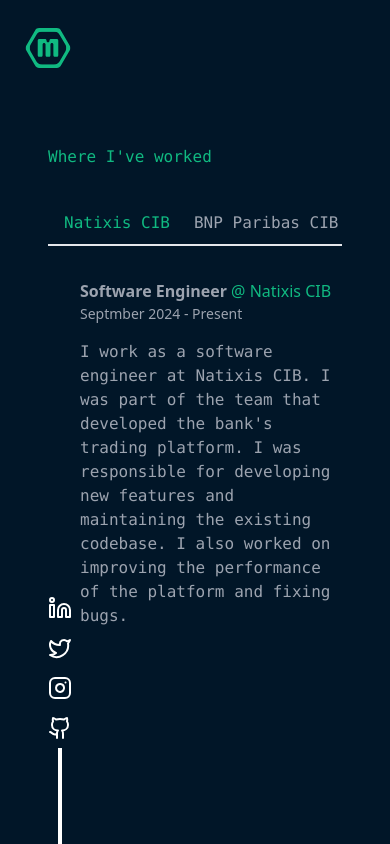
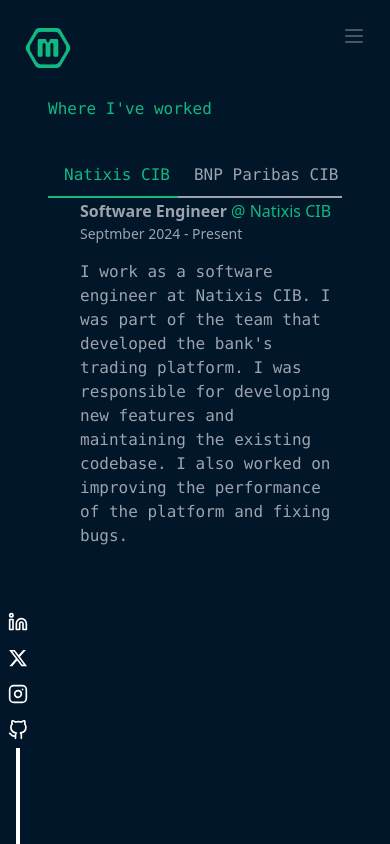
Before and after one commit to MehdiBenfredj/portfolio, a React (Vite) app: page /experience in a window 390 px wide. Built offline with nearby package versions, Linux system fonts and the light colour scheme.

Commit message:
mobile version ok

```diff
--- a/package.json
+++ b/package.json
@@ -14,6 +14,7 @@
     "lucide-react": "^0.454.0",
     "react": "^18.3.1",
     "react-dom": "^18.3.1",
+    "react-icons": "^5.3.0",
     "react-responsive": "^10.0.0",
     "react-router-dom": "^6.27.0"
   },
--- a/src/components/Employer.jsx
+++ b/src/components/Employer.jsx
@@ -5,10 +5,10 @@
     setActive(index);
   };
 
-  const className = `flex text-nowrap leading-relaxed font-mono text-base p-2 pl-4 border-b-2 md:border-b-0 md:border-l-2 hover:text-emerald-500 hover:border-emerald-500 hover:bg-slate-700/50 ${
+  const className = `text-nowrap leading-relaxed font-mono text-base p-2 pl-4 border-b-2 md:border-b-0 md:border-l-2 hover:text-emerald-500 hover:border-emerald-500 hover:bg-slate-700/50 ${
     isActive
-      ? "border-l-emerald-500 text-emerald-500"
-      : "border-l-gray-400 text-gray-400 "
+      ? "border-emerald-500 text-emerald-500"
+      : "border-gray-400 text-gray-400 "
   }`;
   return <p className={className}>{name}</p>;
 }
--- a/src/components/NavElement.jsx
+++ b/src/components/NavElement.jsx
@@ -1,9 +1,9 @@
 import React from "react";
 import { Link } from "react-router-dom";
 
-export default function NavElement({ id, title, path }) {
+export default function NavElement({ id, title, path, handleCloseMenu }) {
   return (
-    <Link to={path} className="px-3 flex items-center">
+    <Link to={path} className="px-3 flex items-center pt-4 lg:pt-0" onClick={() => handleCloseMenu(false)}>
       <p className="text-emerald-500 font-mono">{id}. </p>
       <p className="hover:text-slate-100 font-mono">{title}</p>
     </Link>
--- a/src/components/Navbar.jsx
+++ b/src/components/Navbar.jsx
@@ -2,8 +2,7 @@
 import logo from "./../assets/M.svg";
 import NavElement from "./NavElement";
 import { Link } from "react-router-dom";
-import { Menu, X } from 'lucide-react';
-
+import { Menu, X } from "lucide-react";
 
 export default function Navbar() {
   const [isOpen, setIsOpen] = useState(false);
@@ -59,7 +58,7 @@
           </div>
         </div>
         {/* Mobile Menu Button */}
-        <div className="hidden">
+        <div className="lg:hidden">
           <button
             onClick={() => setIsOpen(!isOpen)}
             className="inline-flex items-center justify-center p-2 rounded-md text-gray-600 hover:text-gray-900 hover:bg-gray-100 focus:outline-none focus:ring-2 focus:ring-inset focus:ring-gray-500"
@@ -72,6 +71,34 @@
           </button>
         </div>
       </div>
+      {/* Routes */}
+      {/* Mobile Menu */}
+      <div className=" flex flex-col lg:hidden">
+        {isOpen && (
+          <div>
+            <NavElement
+              id="01"
+              title="About"
+              path="/about"
+              handleCloseMenu={setIsOpen}
+            ></NavElement>
+            <NavElement
+              id="02"
+              title="Experience"
+              path="/experience"
+            ></NavElement>
+            <NavElement id="03" title="Contact" path="contact"></NavElement>
+            <div>
+              <button
+                onClick={handleDownload}
+                className="px-3 pt-4 rounded-lg text-emerald-500 text-lg leading-relaxed font-mono hover:text-white transition-all"
+              >
+                Download my resume
+              </button>
+            </div>
+          </div>
+        )}
+      </div>
     </div>
   );
 }
--- a/src/components/Socials.jsx
+++ b/src/components/Socials.jsx
@@ -1,20 +1,26 @@
 import React from 'react'
-import { Linkedin, Twitter, Instagram, Github } from "lucide-react";
+import { FaXTwitter } from "react-icons/fa6";
+import { FiLinkedin, FiInstagram, FiGithub } from "react-icons/fi";
+import { useMediaQuery } from "react-responsive";
+
 
 export default function Socials() {
+  const isTabletOrMobile = useMediaQuery({ query: "(max-width: 1224px)" });
+  const iconsSize = isTabletOrMobile ? '20' : '24';
+
   return (
-	<div className="fixed bottom-0 left-0 text-white flex flex-col items-center  pl-10">
+	<div className="fixed bottom-0 left-0 text-white flex flex-col items-center  md:pl-10">
         <a href="https://www.linkedin.com/in/mehdi-benfredj/">
-          <Linkedin className="m-2 hover:fill-white transition ease-in-out hover:rotate-45" />
+          <FiLinkedin size={iconsSize} className="m-2 hover:fill-white transition ease-in-out hover:rotate-45" />
         </a>
         <a href="https://x.com/BenfredjMehdi">
-          <Twitter className="m-2 hover:fill-white transition ease-in-out hover:rotate-45" />
+          <FaXTwitter size={iconsSize} className="m-2 hover:fill-white transition ease-in-out hover:rotate-45" />
         </a>
         <a href="https://www.instagram.com/mehdi.bnfrdj/">
-          <Instagram className="m-2 hover:fill-white transition ease-in-out hover:rotate-45" />
+          <FiInstagram size={iconsSize} className="m-2 hover:fill-white transition ease-in-out hover:rotate-45" />
         </a>
         <a href="https://github.com/MehdiBenfredj">
-          <Github className="m-2 hover:fill-white transition ease-in-out hover:rotate-45" />
+          <FiGithub size={iconsSize} className="m-2 hover:fill-white transition ease-in-out hover:rotate-45" />
         </a>
         <hr className="w-1 h-24 bg-white border-none"></hr>
       </div>
--- a/src/routes/Experience.jsx
+++ b/src/routes/Experience.jsx
@@ -7,11 +7,11 @@
   const [active, setActive] = useState(0);
 
   return (
-    <div className=" flex flex-col md:items-center w-full p-12 xl:px-56 lg:py-44">
-      <div>
-        <p className=" text-emerald-500 font-mono ">Where I've worked</p>
+    <div className=" flex flex-col w-full px-12 xl:px-56 lg:py-44">
+      <p className=" text-emerald-500 font-mono ">Where I've worked</p>
 
-        <div className="flex py-8 overflow-x-scroll md:flex-col">
+      <div className="flex flex-col mt-8 md:flex-row md:items-start ">
+        <div className="flex  overflow-x-scroll md:overflow-x-clip md:flex-col">
           {experiences.map((experience, index) => (
             <button key={index} onClick={() => setActive(index)}>
               <Employer
```
Also changed, not shown: 1 other file (tests, documents, lock files or other folders).
